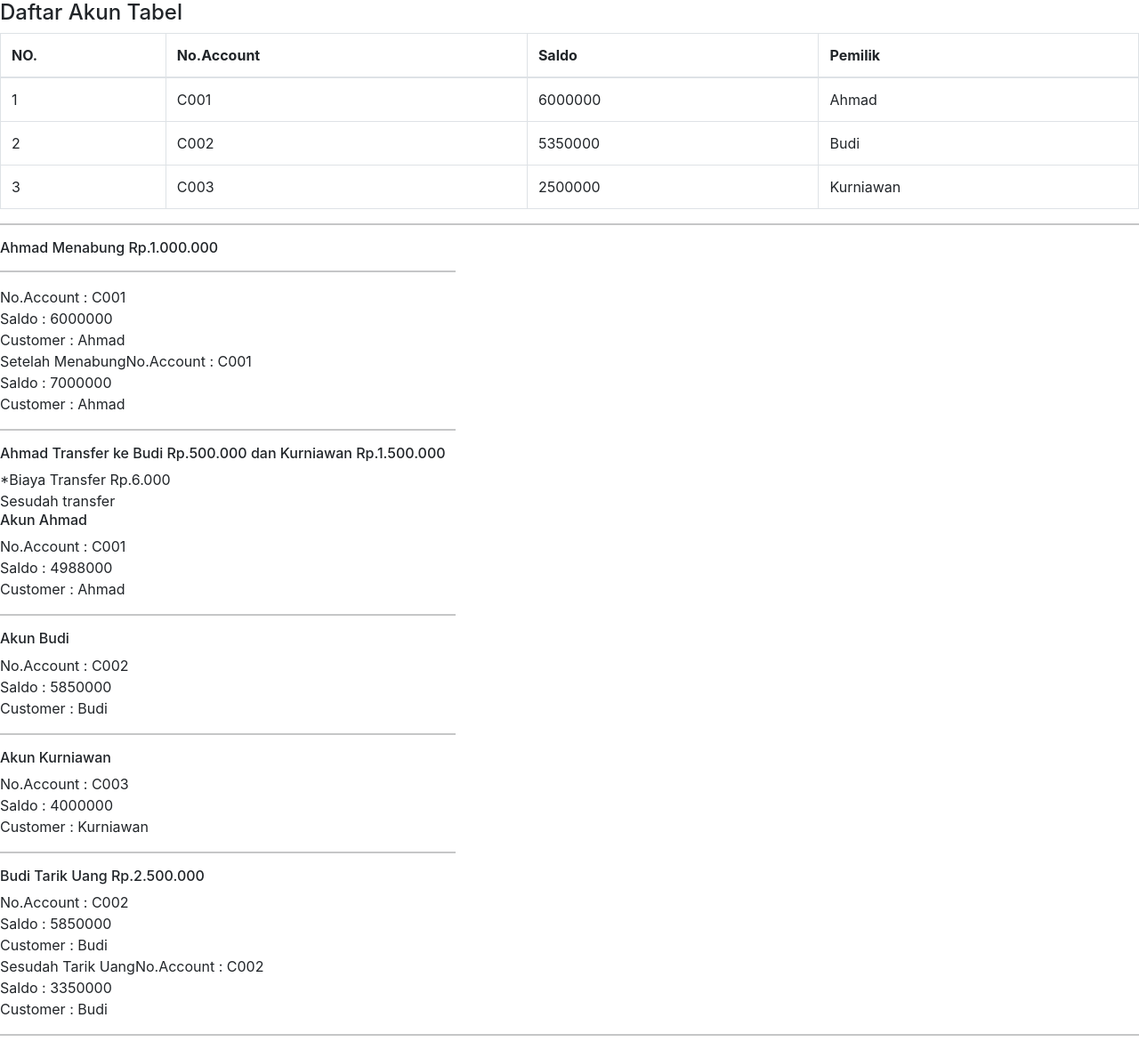
After one commit to faizuroce/pemweb-2_0110221184_Faizurrahman-alhakim, a PHP site: page /Table_akun.php in a window 1280 px wide. The commit adds this page. Shown: the whole page at 89% size. Run offline with PHP 8.4, Linux system fonts and the light colour scheme.

Commit message:
Add files via upload

```diff
--- /dev/null
+++ b/Table_akun.php
@@ -0,0 +1,87 @@
+<!DOCTYPE html>
+<html lang="en">
+<head>
+    <meta charset="UTF-8">
+    <meta http-equiv="X-UA-Compatible" content="IE=edge">
+    <meta name="viewport" content="width=device-width, initial-scale=1.0">
+    <title>Daftar Account Bank</title>
+  <link href="https://cdn.jsdelivr.net/npm/bootstrap@5.1.3/dist/css/bootstrap.min.css" rel="stylesheet" integrity="sha384-1BmE4kWBq78iYhFldvKuhfTAU6auU8tT94WrHftjDbrCEXSU1oBoqyl2QvZ6jIW3" crossorigin="anonymous">
+
+    <link rel="stylesheet" href="https://cdnjs.cloudflare.com/ajax/libs/twitter-bootstrap/4.1.3/css/bootstrap.css" />
+    <script src="https://cdn.jsdelivr.net/npm/bootstrap@5.1.3/dist/js/bootstrap.bundle.min.js" integrity="sha384-ka7Sk0Gln4gmtz2MlQnikT1wXgYsOg+OMhuP+IlRH9sENBO0LRn5q+8nbTov4+1p" crossorigin="anonymous"></script>
+</head>
+
+<body>
+<?php
+require_once 'class_akunBank.php';
+require_once 'class_akun.php';
+
+echo'<h4>Daftar Akun Tabel</h4>
+  <table class="table table-bordered">
+  <thead>
+    <tr>
+      <th scope="col">NO.</th>
+      <th scope="col">No.Account</th>
+      <th scope="col">Saldo</th>
+      <th scope="col">Pemilik</th>
+    </tr>
+  </thead>
+  <tbody>
+    <tr>
+      <td>1</td>
+      <td>C001</td>
+      <td>6000000</td>
+      <td>Ahmad</td>
+    <tr>
+    <tr>
+      <td>2</td>
+      <td>C002</td>
+      <td>5350000</td>
+      <td>Budi</td>
+    <tr>
+    <tr>
+      <td>3</td>
+      <td>C003</td>
+      <td>2500000</td>
+      <td>Kurniawan</td>
+    <tr>
+  </tbody>
+  </table>';
+
+$ab1 = new BankAccount('C001',6000000,'Ahmad');
+$ab2 = new BankAccount('C002',5350000,'Budi');
+$ab3 = new BankAccount('C003',2500000,'Kurniawan');
+
+echo '<hr>';
+echo '<h6>Ahmad Menabung Rp.1.000.000</h6>';
+echo '<hr width=40%>';
+$ab1->cetak();
+$ab1->deposit(1000000);
+echo '<br><h7>Setelah Menabung</h7>';
+$ab1->cetak();
+echo '<hr width=40%>';
+echo '<h6>Ahmad Transfer ke Budi Rp.500.000 dan Kurniawan Rp.1.500.000</h6>';
+$ab1->transfer($ab2,500000);
+$ab1->transfer($ab3,1500000);
+echo '*Biaya Transfer Rp.6.000';
+echo '<br><h7>Sesudah transfer</h7>';
+echo '<h6>Akun Ahmad</h6>';
+$ab1->cetak();
+echo '<hr width=40%>';
+echo '<h6>Akun Budi</h6>';
+$ab2->cetak();
+echo '<hr width=40%>';
+echo '<h6>Akun Kurniawan</h6>';
+$ab3->cetak();
+echo '<hr width=40%>';
+echo '<h6>Budi Tarik Uang Rp.2.500.000</h6>';
+$ab2->cetak();
+$ab2->TarikUang(2500000);
+echo '<br><h7>Sesudah Tarik Uang</h7>';
+$ab2->cetak();
+echo '<hr>';
+
+?>
+
+</body>
+</html>
--- /dev/null
+++ b/class_akun.php
@@ -0,0 +1,29 @@
+<?php
+class Account{
+    public $nomor;
+    private $saldo;
+
+    function __construct($no,$saldo){
+        $this->nomor = $no;
+        $this->saldo = $saldo;
+    }
+
+    public function deposit($uang){
+        $this->saldo = $this->saldo + $uang;
+    }
+
+    public function TarikUang($uang){
+        $this->saldo = $this->saldo - $uang;
+    }
+
+
+    public function withdraw($uang){
+        $this->saldo = $this->saldo - $uang;
+    }
+
+    public function cetak(){
+        echo 'No.Account : '.$this->nomor;
+        echo '<br/>Saldo : '.$this->saldo;
+    }
+}
+?>
--- /dev/null
+++ b/class_akunBank.php
@@ -0,0 +1,27 @@
+<?php
+require_once 'class_akun.php';
+
+class BankAccount extends Account{
+    public $customer;
+
+    function __construct($nomor,$saldo,$customer){
+        parent::__construct($nomor,$saldo);
+        $this->customer=$customer;
+    }
+
+    // override method
+    function cetak(){
+        parent::cetak();
+        echo '<br/>Customer : '.$this->customer;
+    }
+
+    public function transfer($ab_tujuan,$uang){
+        $this->withdraw($uang);
+        $ab_tujuan->deposit($uang);
+        $this->biayatransfer();
+    }
+    private function biayatransfer(){
+        $this->withdraw(6000);
+    }
+}
+?>
```
Also changed, not shown: class_dispenser.php (added, +52 -0 lines), class_fruit.php (added, +27 -0 lines), class_fruit2.php (added, +25 -0 lines), index.php (+24 -43 lines), kucing.php (added, +59 -0 lines), persia.php (added, +27 -0 lines).
